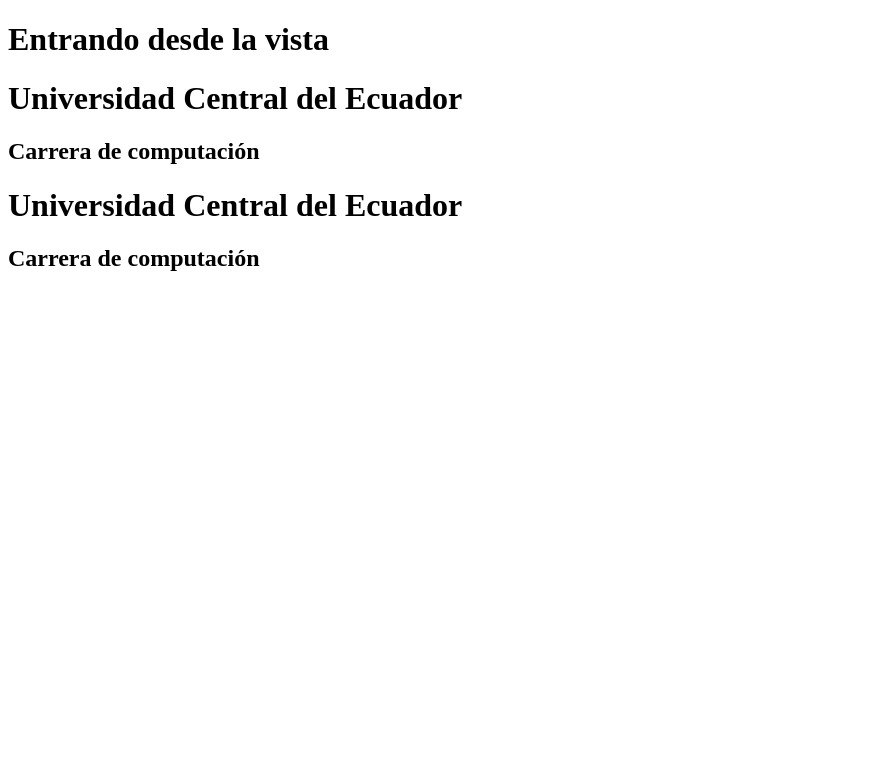
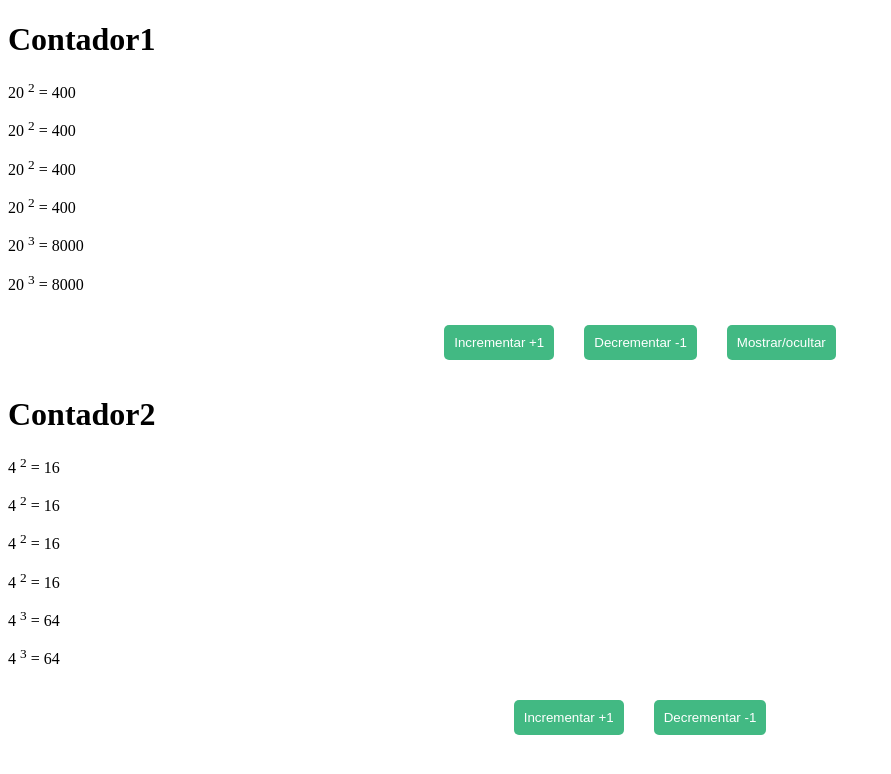
Before and after one commit to Dennis290699/pw_vue_u2_dt, a Vue app: page / in a window 1280 px wide. Shown: the top 774 px of the page, without its empty margins (0-891 px from the left). Built offline with nearby package versions, Linux system fonts and the light colour scheme.

Commit message:
Taller_14
Directivas en Vue

```diff
--- a/src/components/contador.vue
+++ b/src/components/contador.vue
@@ -1,16 +1,98 @@
 <template>
-  <div class="">
-    <h1>Universidad Central del Ecuador</h1>
-    <h2>Carrera de computación</h2>
+  <div>
+    <h1>{{ tit }}</h1>
+    <!-- Usamos las variables reactivas -->
+    <p>{{ numero }} <sup>2</sup> = {{ calcularCuadrado }} </p>
+
+    <p>{{ numero }} <sup>2</sup> = {{ calcularCuadrado }} </p>
+
+    <p>{{ numero }} <sup>2</sup> = {{ calcularCuadrado }} </p>
+
+    <p>{{ numero }} <sup>2</sup> = {{ calcularCuadrado }} </p>
+
+    <p>{{ numero }} <sup>3</sup> = {{ calcularCubo }} </p>
+
+    <p>{{ numero }} <sup>3</sup> = {{ obtenerCubo() }} </p>
+
+    <section>
+      <button v-on:click="incrementar()">Incrementar +1</button>
+      <button v-on:click="decrementar()">Decrementar -1</button>
+      <button v-show="mostrar">Mostrar/ocultar</button>
+    </section>
   </div>
 </template>
 
 <script>
 export default {
-
-}
+  // declaracion de propiedades reactivas
+  data() {
+    return {
+      // Variable reactiva
+      numero: this.inicio,
+      titulo: "Contador"
+    }
+  },
+  // declaracion de metodos reactivos
+  methods: {
+    obtenerCuadrado() {
+      console.log("entro a obtenerCuadrado");
+      // cuando se usa una propiedad reactiva dentro de un metodo se usa this
+      return this.numero * this.numero;
+    },
+    obtenerCubo() {
+      console.log("entro a obtenerCubo");
+      // cuando se usa una propiedad reactiva dentro de un metodo se usa this
+      return this.numero * this.numero * this.numero;
+    },
+    incrementar() {
+      this.numero++;
+    },
+    decrementar() {
+      this.numero--;
+    }
+  },
+  // Propiedades computadas
+  // se ejecutan solo si cambia el resultado de la ejecucion de su cuerpo caso contrario no se ejecutan
+  computed: {
+    calcularCuadrado() {
+      console.log("entro a calcularCuadrado");
+      return this.numero * this.numero;
+    },
+    calcularCubo() {
+      console.log("entro a calcularCubo");
+      return this.numero * this.numero * this.numero;
+    }
+  },
+  // props: ['tit', 'inicio', 'mostrar'] // Declaracion Basica de props
+  props: {
+    tit: String,
+    inicio: {
+      type: Number,
+      default: 99,
+      validator: function (value) {
+        return value >= 10;
+      }
+    },
+    mostrar: Boolean
+  }
+  // String, Number, Boolean, Array, Object, Date, function, BigInt
+};
 </script>
 
 <style>
+section {
+  display: flex;
+  justify-content: center;
+  /* flex-direction: column; */
+}
 
+button {
+  margin: 15px;
+  padding: 10px;
+  border-radius: 5px;
+  border: none;
+  cursor: pointer;
+  background-color: #42b983;
+  color: white;
+}
 </style>
--- a/src/views/contadorView.vue
+++ b/src/views/contadorView.vue
@@ -1,12 +1,14 @@
 <template>
   <div>
-    <h1>Entrando desde la vista</h1>
-    <contador/>
-    <contador/>
+    <!-- Usamos solo cuando se espera un numero el v-bind -->
+    <contador tit="Contador1" v-bind:inicio="20" v-bind:mostrar="true" />
+    <!-- Usamos cuando se espera un string el : -->
+    <contador tit="Contador2" :inicio="4" :mostrar="false"/>
   </div>
 </template>
 
 <script>
+import Contador from "../components/contador.vue";
 import contador from "../components/contador.vue"
 
 export default {
```
